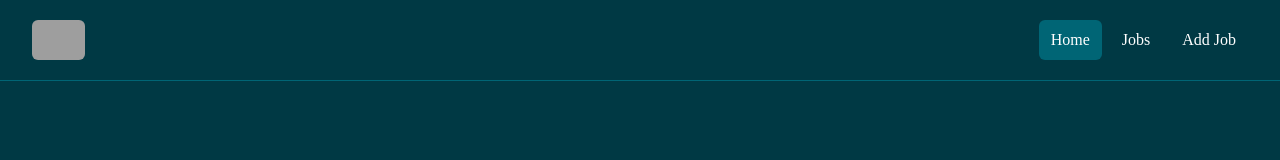
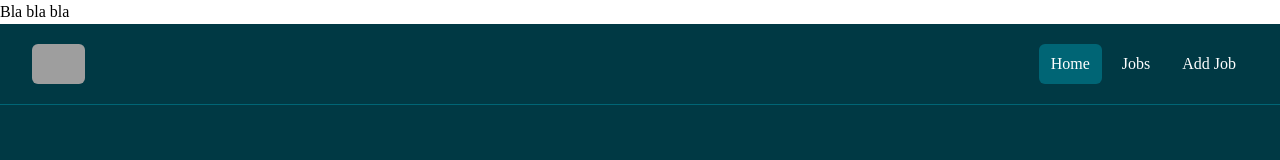
Before and after one commit to Lu-Smith/vue_api_jobs, a Vue app: page / in a window 1280 px wide. Shown: the top 160 px of the page. Built offline with nearby package versions, Linux system fonts and the light colour scheme; no server answers; grey boxes are pictures that could not be loaded.

Commit message:
Added  the test h1

```diff
--- a/src/App.vue
+++ b/src/App.vue
@@ -1,4 +1,5 @@
 <template>
+    <h1>Bla bla bla</h1>
     <Navbar />
     <RouterView />
 </template>
```
